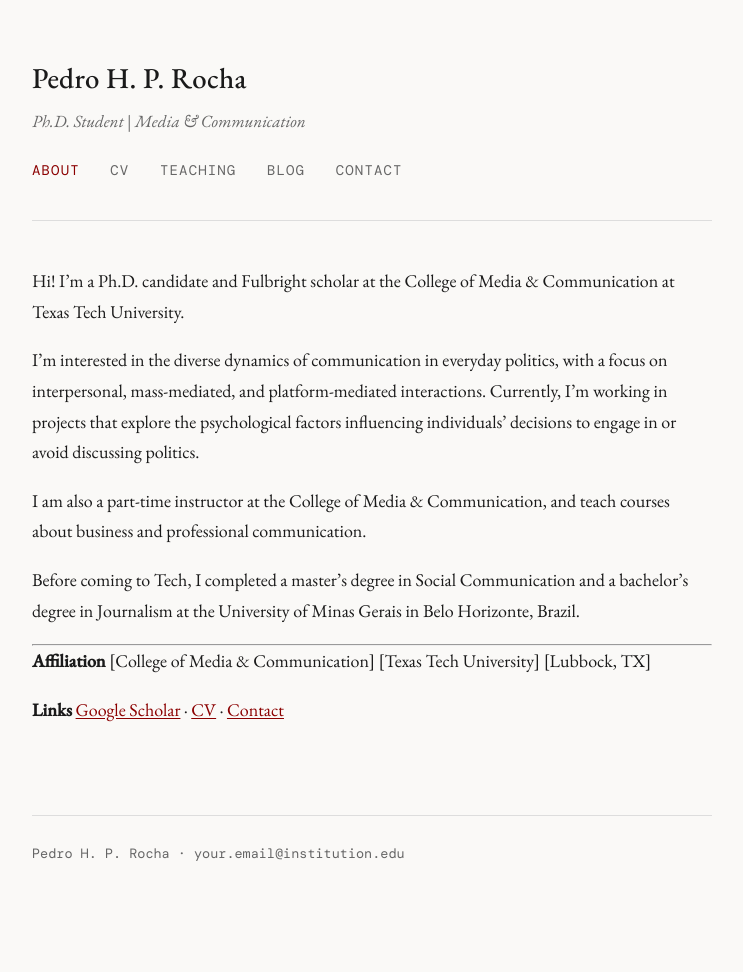
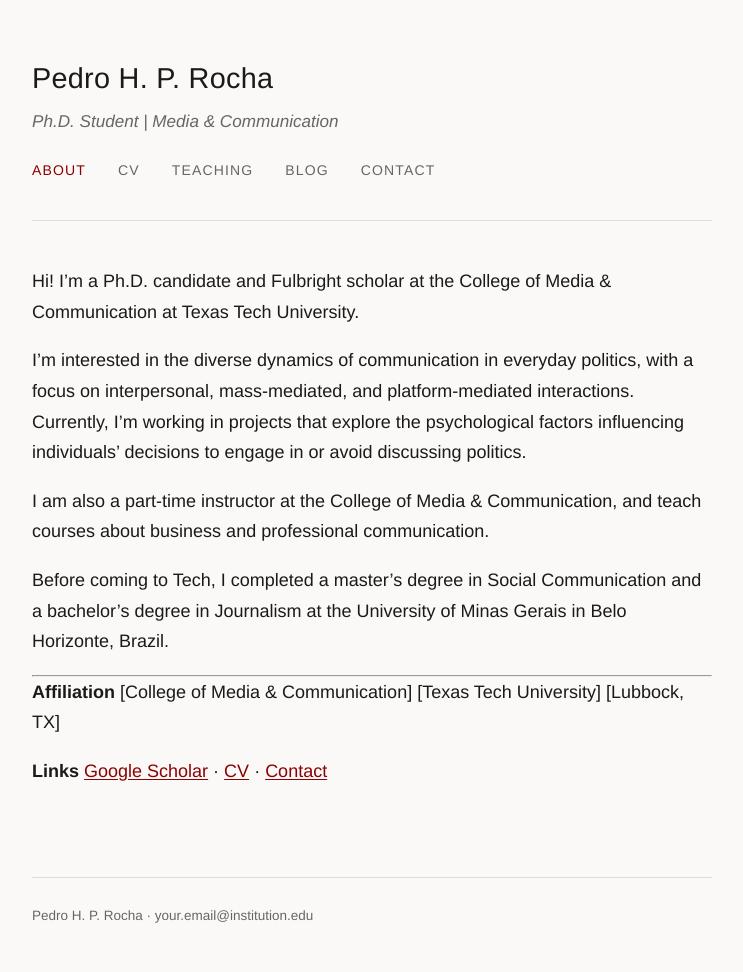
Before and after one commit to pedrohprocha/pedrohprocha.github.io, a Jekyll site: the page built from index.md, in a window 1280 px wide. Shown: the whole page, without its empty margins (268-1011 px from the left). Built offline with Jekyll 4.4.1, drawn with Linux system fonts in a browser that asks for light colours; before the commit the page ends 911 px from its top, so only the background shows below that.

Commit message:
update fonts

```diff
--- a/assets/css/main.css
+++ b/assets/css/main.css
@@ -1,21 +1,27 @@
-@import url('https://fonts.googleapis.com/css2?family=EB+Garamond:ital,wght@0,400;0,500;1,400&family=DM+Mono:wght@400;500&display=swap');
-
 /* ── Variables ───────────────────────────────────────────── */
 :root {
-  --text:       #1a1a1a;
-  --muted:      #666;
-  --accent:     #8b0000;
-  --border:     #ddd;
-  --bg:         #faf9f7;
-  --max-width:  680px;
-  --font-body:  'EB Garamond', Georgia, serif;
-  --font-mono:  'DM Mono', monospace;
+    --text: #1a1a1a;
+    --muted: #666;
+    --accent: #8b0000;
+    --border: #ddd;
+    --bg: #faf9f7;
+    --max-width: 680px;
+    --font-body: Helvetica, Arial, sans-serif;
+    --font-mono: Helvetica, Arial, sans-serif;
 }
 
 /* ── Reset & Base ────────────────────────────────────────── */
-*, *::before, *::after { box-sizing: border-box; margin: 0; padding: 0; }
+*,
+*::before,
+*::after {
+    box-sizing: border-box;
+    margin: 0;
+    padding: 0;
+}
 
-html { font-size: 18px; }
+html {
+    font-size: 18px;
+}
 
 body {
     font-family: var(--font-body);
@@ -182,7 +188,9 @@ a:hover {
     font-size: 0.8rem;
 }
 
-.post-content p { margin-bottom: 1.1rem; }
+.post-content p {
+    margin-bottom: 1.1rem;
+}
 
 /* ── Footer ──────────────────────────────────────────────── */
 .site-footer {
@@ -195,6 +203,10 @@ a:hover {
 
 /* ── Responsive ──────────────────────────────────────────── */
 @media (max-width: 480px) {
-  html { font-size: 16px; }
-  nav a { margin-right: 1rem; }
+    html {
+        font-size: 16px;
     }
+    nav a {
+        margin-right: 1rem;
+    }
+}
```
Also changed, not shown: 1 other file. Lines whose indentation alone changed are shown as unchanged.
